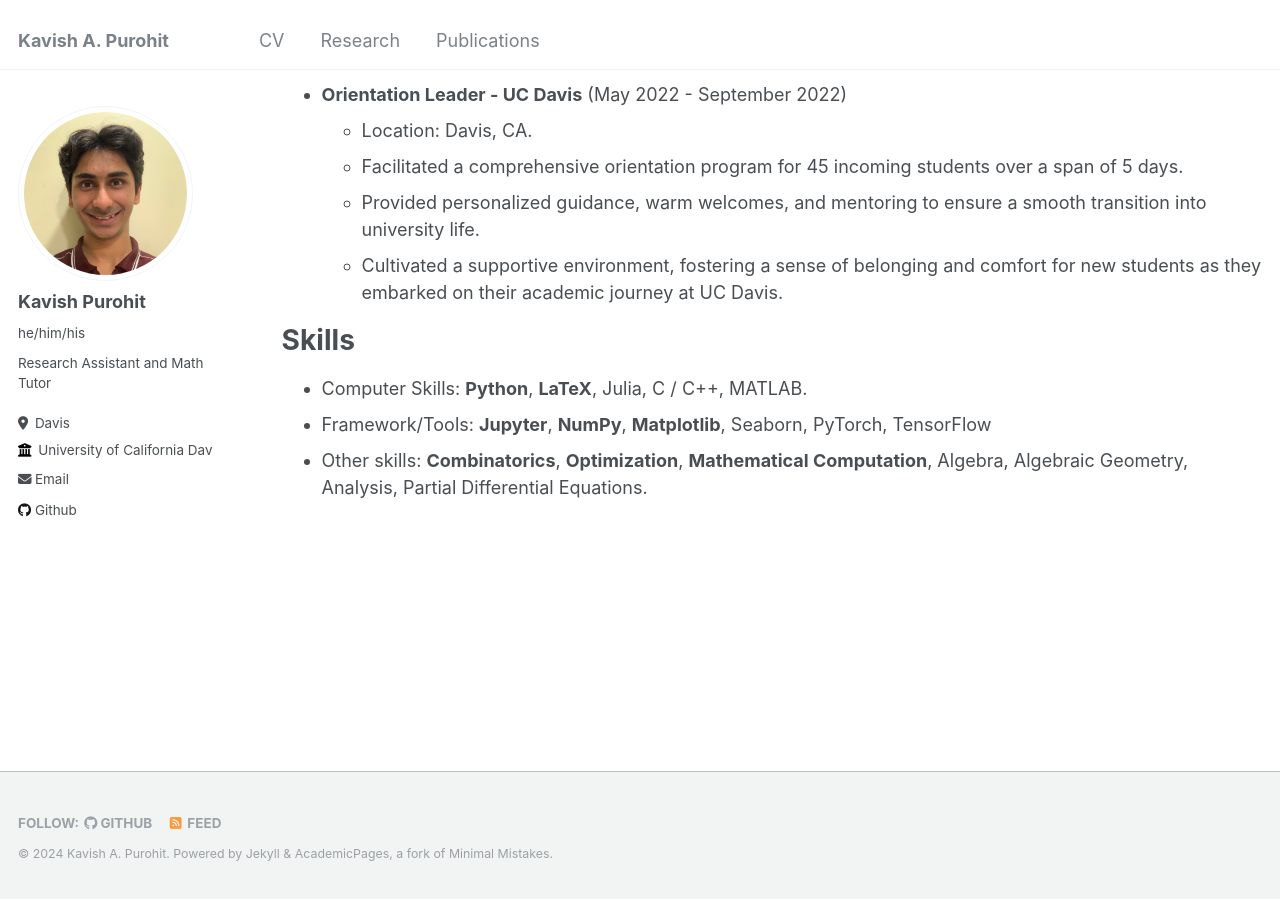
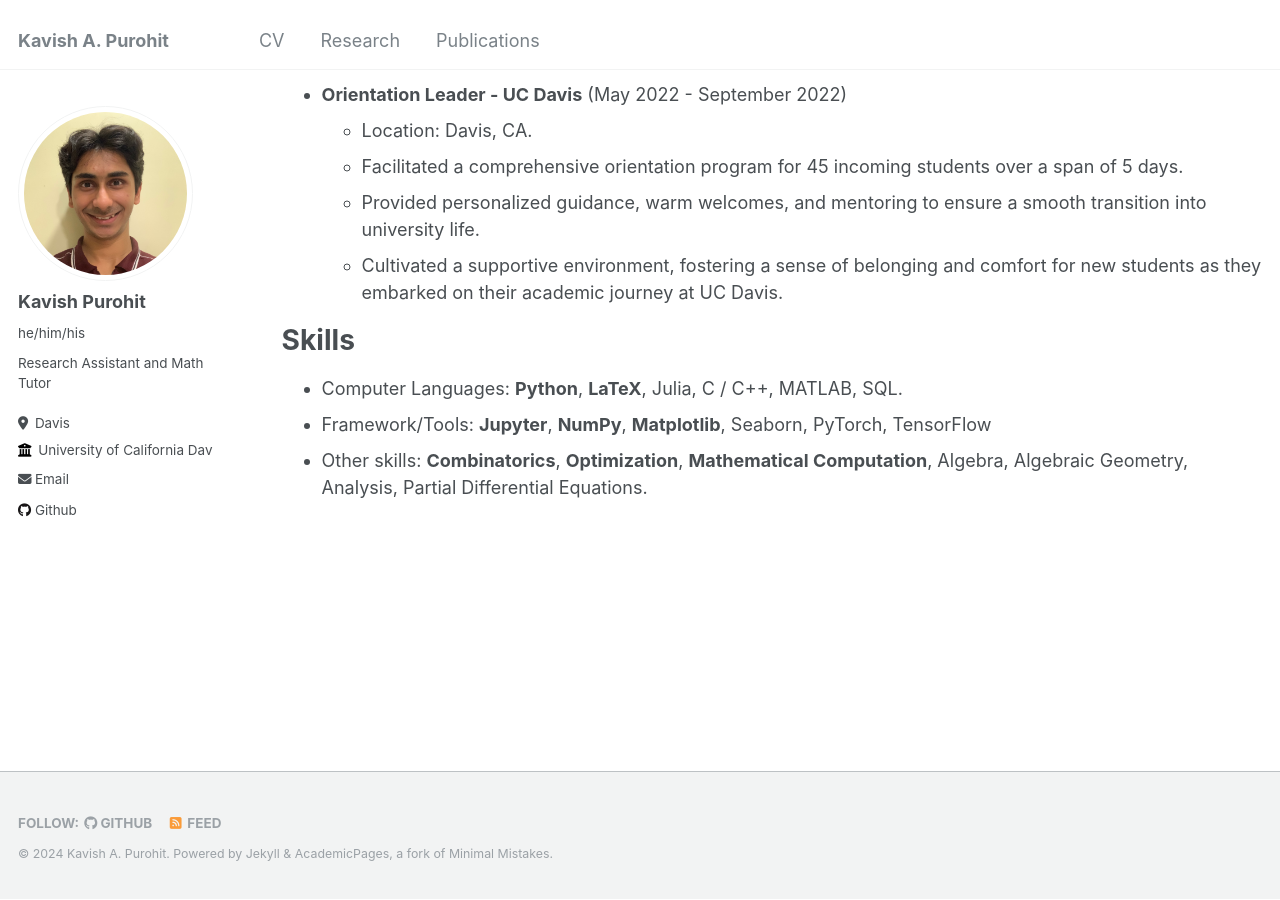
Before and after one commit to kapurohi/kapurohi.github.io, a Jekyll site: the page built from _pages/cv.md, in a window 1280 px wide and 900 px high, scrolled down 1295 px. Built offline with Jekyll 4.4.1, drawn with Linux system fonts in a browser that asks for light colours.

Commit message:
<page change>

```diff
--- a/_pages/cv.md
+++ b/_pages/cv.md
@@ -67,7 +67,7 @@ Service and leadership
 
 Skills
 ======
-* Computer Skills: **Python**, **LaTeX**, Julia, C / C++, MATLAB.
+* Computer Languages: **Python**, **LaTeX**, Julia, C / C++, MATLAB, SQL.
 * Framework/Tools: **Jupyter**, **NumPy**, **Matplotlib**, Seaborn, PyTorch, TensorFlow
 * Other skills: **Combinatorics**, **Optimization**, **Mathematical Computation**, Algebra, Algebraic Geometry, Analysis, Partial Differential Equations.
 
```
